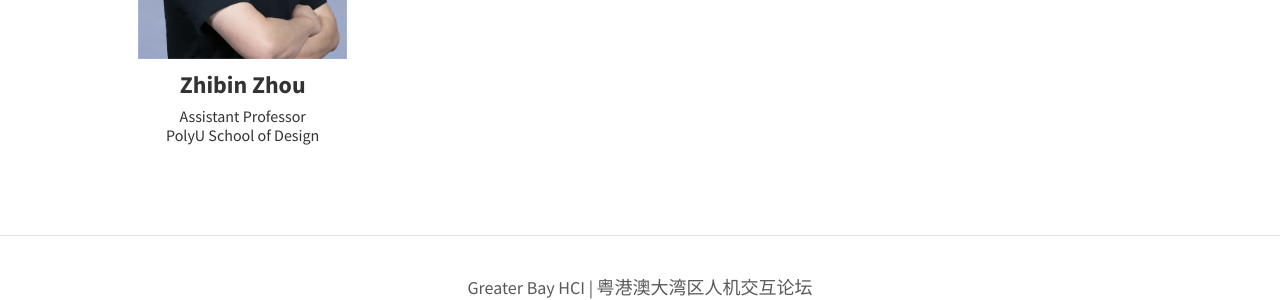
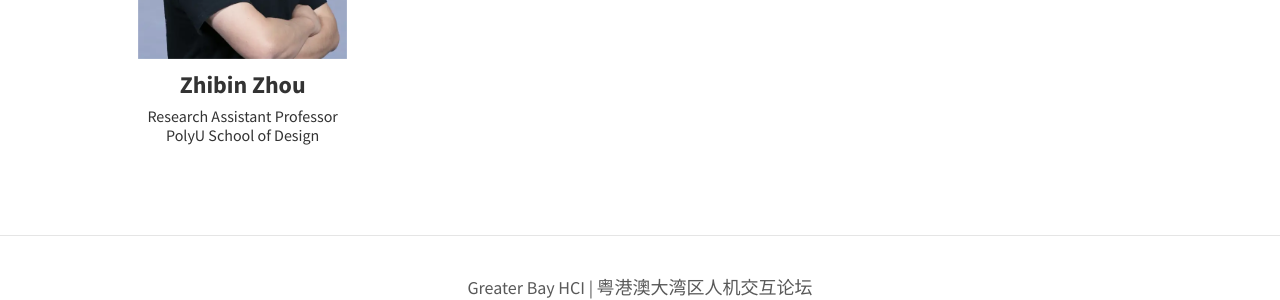
Before and after one commit to Immersive-Design-Group/GBAHCI, a Jekyll site: the page built from pages/faculty.md, in a window 1280 px wide and 900 px high, scrolled down 3106 px. Shown: the part 542-842 px from the top of the window. Built offline with Jekyll 4.4.1, drawn with Linux system fonts in a browser that asks for light colours; a script that is not in the unit is left out.

Commit message:
Update faculty.md

```diff
--- a/pages/faculty.md
+++ b/pages/faculty.md
@@ -301,7 +301,7 @@ position: 2
         </a>
         <p class="image-caption">
             <strong>Zhibin Zhou</strong><br/>
-            <span class="details">Assistant Professor<br/>PolyU School of Design</span>
+            <span class="details">Research Assistant Professor <br/>PolyU School of Design</span>
         </p>
     </div>
 </div>
```
